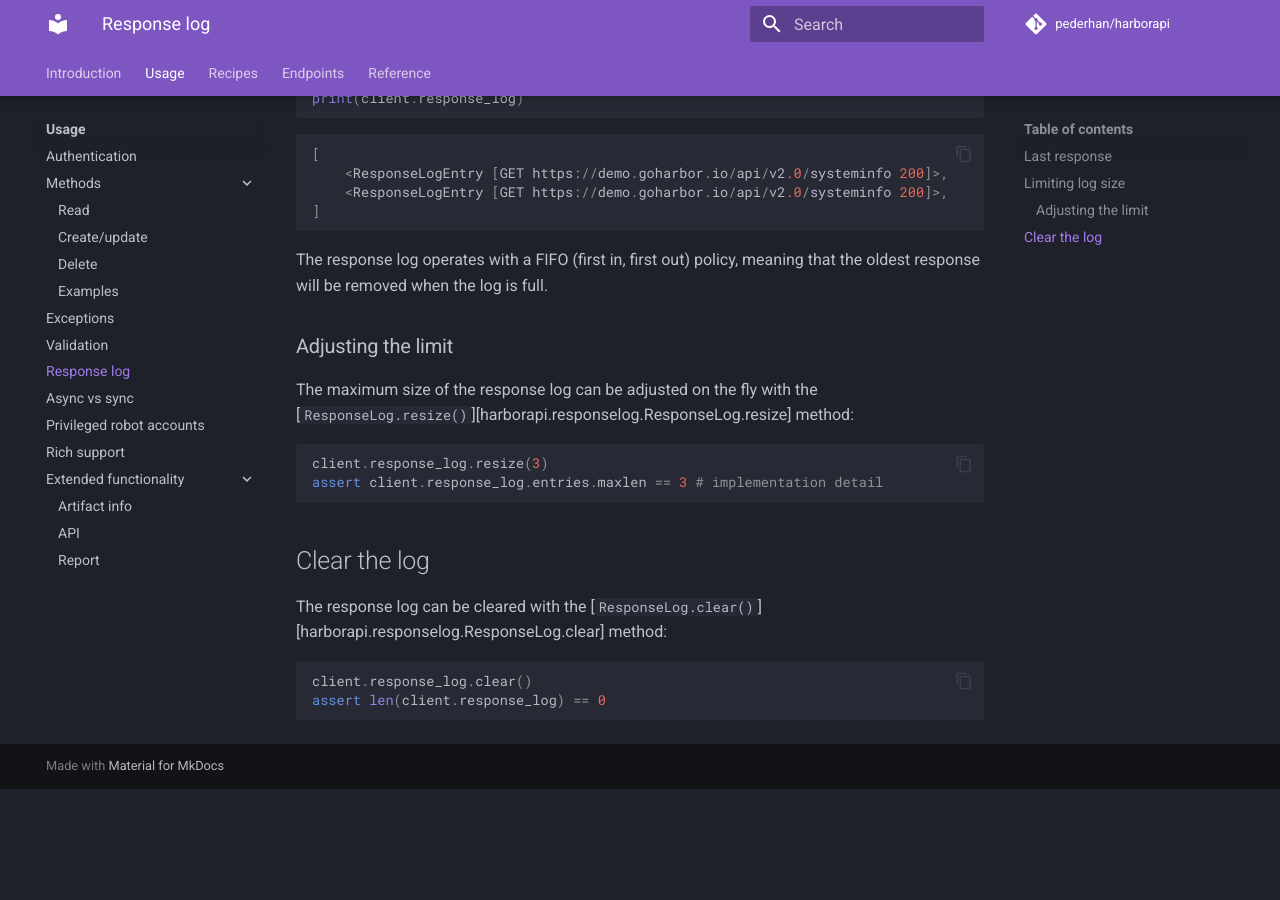
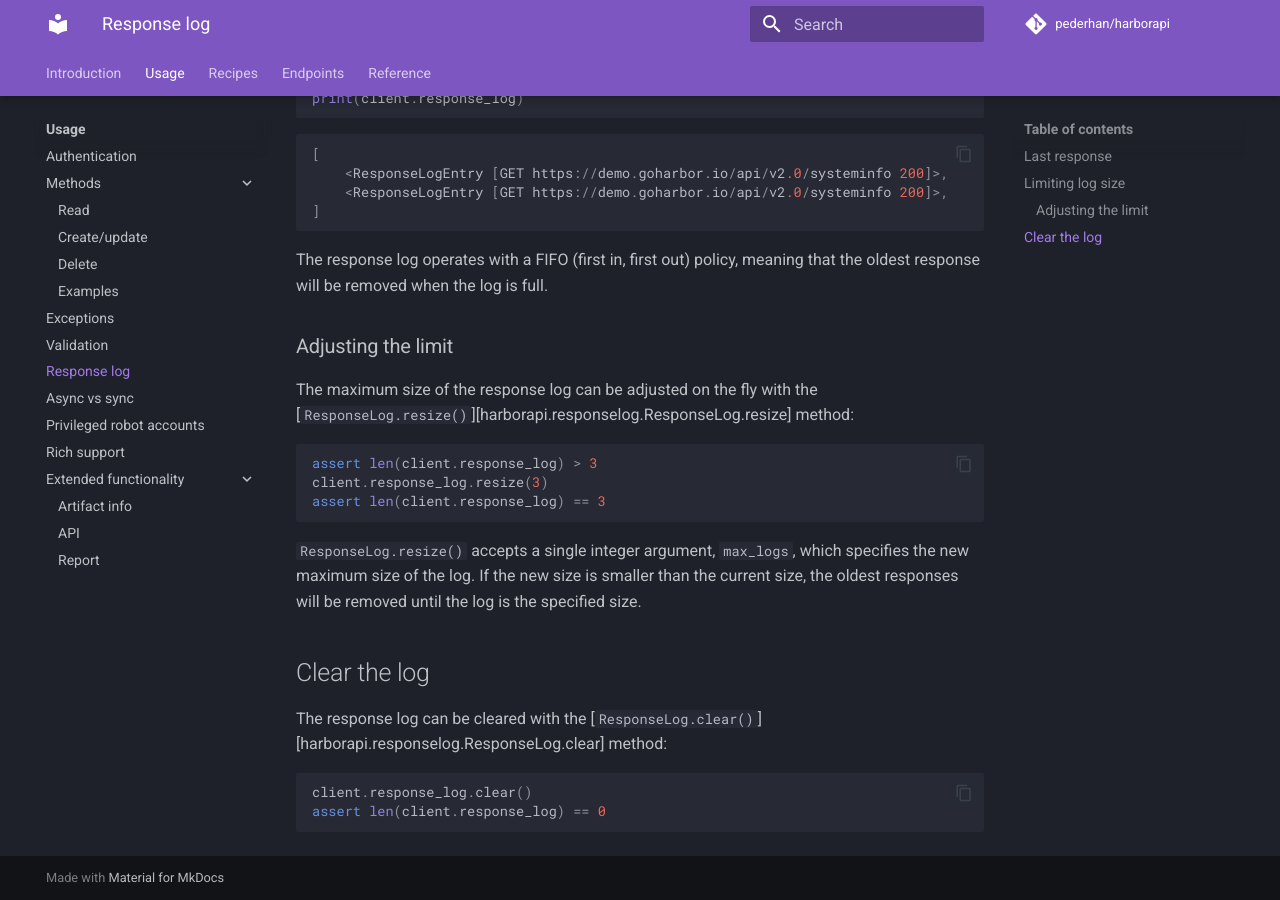
Before and after one commit to unioslo/harborapi, an MkDocs documentation site: the page built from docs/usage/responselog.md, in a window 1280 px wide and 900 px high, scrolled down 1468 px. Built offline with MkDocs 1.6.1 and Material for MkDocs 9.7.7, drawn with Linux system fonts in a browser that asks for light colours; comment, search, counter and statistics services are not loaded; before the commit the page ends 2257 px from its top, so only the background shows below that.

Commit message:
Docs: change ResponseLog.resize example

````diff
--- a/docs/usage/responselog.md
+++ b/docs/usage/responselog.md
@@ -80,9 +80,12 @@ The response log operates with a FIFO (first in, first out) policy, meaning that
 The maximum size of the response log can be adjusted on the fly with the [`ResponseLog.resize()`][harborapi.responselog.ResponseLog.resize] method:
 
 ```py
+assert len(client.response_log) > 3
 client.response_log.resize(3)
-assert client.response_log.entries.maxlen == 3 # implementation detail
+assert len(client.response_log) == 3
 ```
+
+`ResponseLog.resize()` accepts a single integer argument, `max_logs`, which specifies the new maximum size of the log. If the new size is smaller than the current size, the oldest responses will be removed until the log is the specified size.
 
 ## Clear the log
 
````
